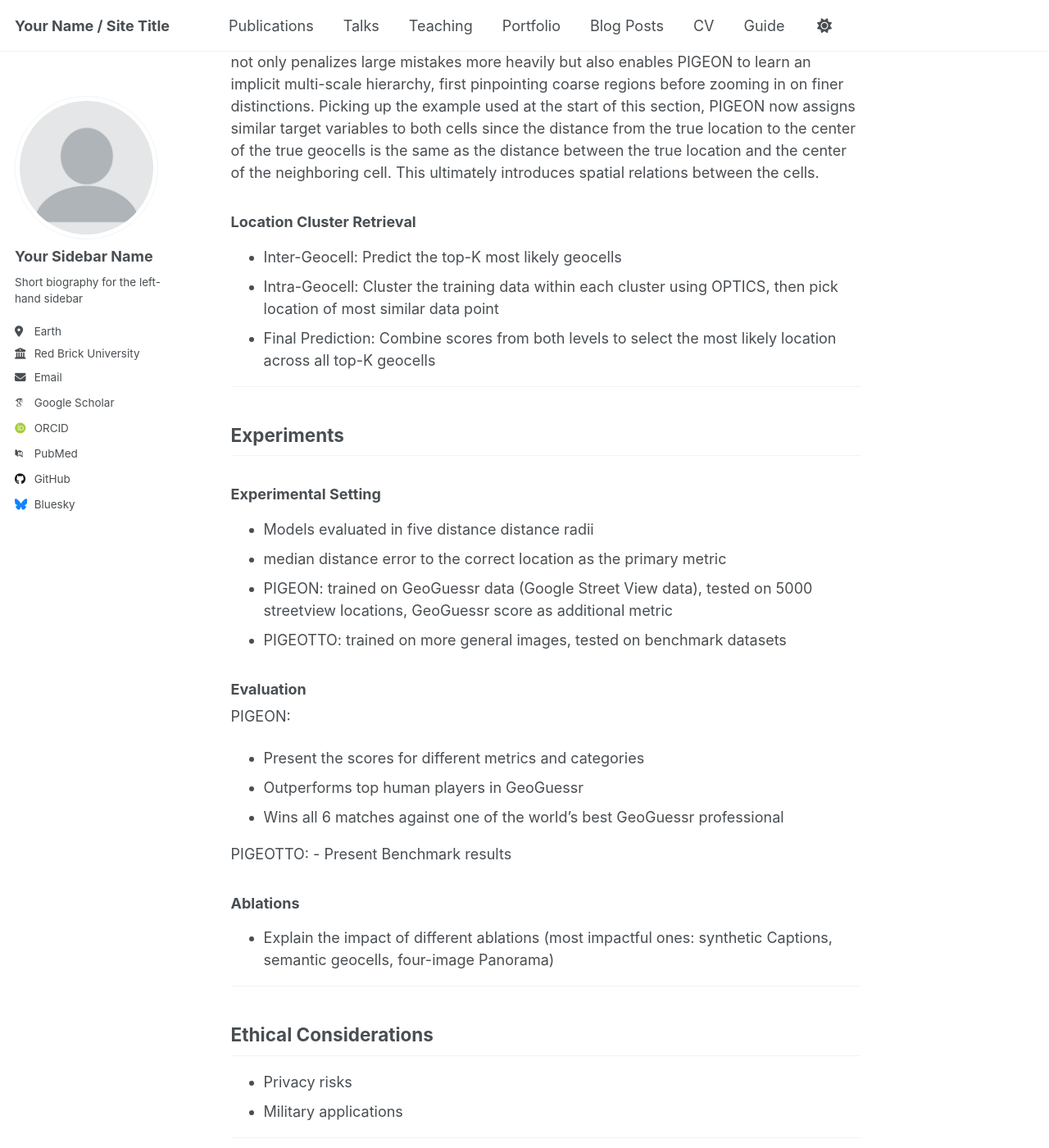
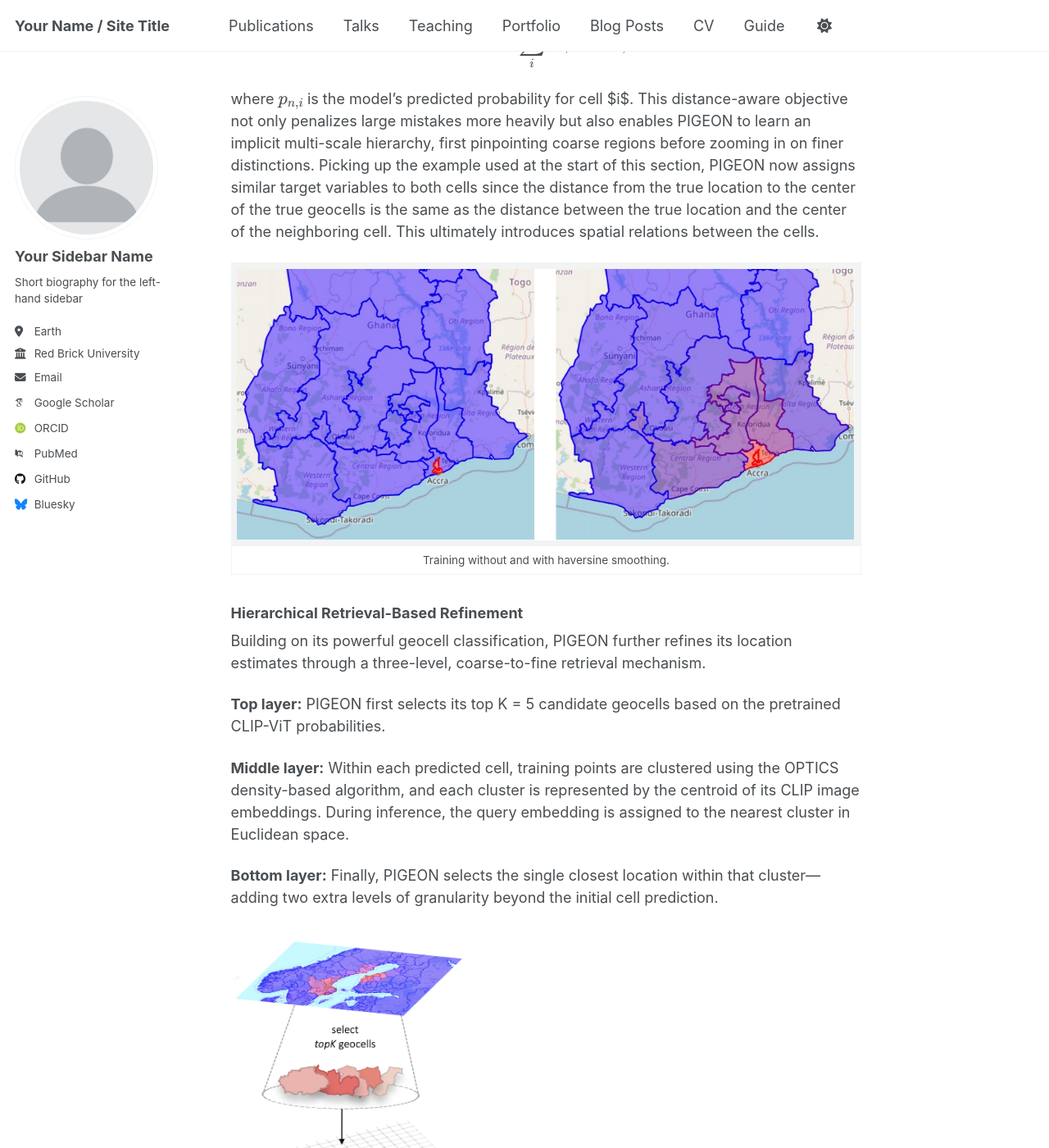
Before and after one commit to Smilooooo/Smilooooo.github.io, a Jekyll site: the page built from _posts/2025-05-13-pigeon-post.md, in a window 1280 px wide and 1400 px high, scrolled down 8005 px. Shown: the whole window at 82% size. Built offline with Jekyll 4.4.1, drawn with Linux system fonts in a browser that asks for light colours; some web fonts are replaced; some of the changed text lies outside the part shown.

Commit message:
haversine smoothing, hierarchical retrieval and experimental settings

```diff
--- a/_posts/2025-05-13-pigeon-post.md
+++ b/_posts/2025-05-13-pigeon-post.md
@@ -25,9 +25,11 @@
    - [Geocell Division](#geocell-division)
    - [Synthetic Image Captions](#synthetic-image-captions)
    - [Distance-Based Label Smoothing](#distance-based-label-smoothing)
-   - [Location Cluster Retrieval](#location-cluster-retrieval)
+   - [Hierarchical Retrieval-Based Refinement](hierarchical-retrieval-based-refinement)
 3. [Experiments](#experiments)
    - [Experimental Setting](#experimental-setting)
+   - [Qualitative Analysis]
+   - [Quantative Analysis]
    - [Evaluation](#evaluation)
    - [Ablations](#ablations)
 4. [Ethical Considerations](#ethical-considerations)
@@ -122,7 +124,7 @@
 One of PIGEON’s main contributions is joining the discrete nature of geocell classification with the continuous structure of the Earth’s surface. Traditional approaches treat each geocell as an independent class, penalizing all mistakes equally even when two cells lie side by side and the true location lies in between the two cells. In reality, misclassifying neighboring regions is far less severe than misclassifying two distant continents. To address this problem, PIGEON introduces a novel Haversine-smoothed loss that explicitly models spatial relations between geocells.
 
 At its core, the technique computes the great-circle (Haversine) distance between every geocell’s centroid and the true image location. The great-circle distance between two points on the surface of a sphere is the shortest distance along the surface, accounting for the sphere’s curvature.
-Instead of a one-hot target, each training example is assigned a soft label vector $$y_{n,i}$$ over all cells $i$, where
+Instead of a one-hot target, each training example is assigned a soft label vector $$y_{n,i}$$ over all cells $$i$$, where
 
 $$
 y_{n,i} = \exp\!\left(-\frac{\mathrm{Hav}(g_i, x_n) - \mathrm{Hav}(g_{\mathrm{true}}, x_n)}{\tau}\right)
@@ -138,13 +140,26 @@
 
 where $$p_{n,i}$$ is the model’s predicted probability for cell $i$. This distance-aware objective not only penalizes large mistakes more heavily but also enables PIGEON to learn an implicit multi-scale hierarchy, first pinpointing coarse regions before zooming in on finer distinctions. Picking up the example used at the start of this section, PIGEON now assigns similar target variables to both cells since the distance from the true location to the center of the true geocells is the same as the distance between the true location and the center of the neighboring cell. This ultimately introduces spatial relations between the cells.
 
+| ![Haversine smoothing curves](/images/haversineLoss.png) |
+|:---:|
+|Training without and with haversine smoothing. |
 
 
-### Location Cluster Retrieval
 
-- Inter-Geocell: Predict the top-K most likely geocells
-- Intra-Geocell: Cluster the training data within each cluster using OPTICS, then pick location of most similar data point
-- Final Prediction: Combine scores from both levels to select the most likely location across all top-K geocells
+### Hierarchical Retrieval-Based Refinement
+
+Building on its powerful geocell classification, PIGEON further refines its location estimates through a three-level, coarse-to-fine retrieval mechanism.
+
+**Top layer:** PIGEON first selects its top K = 5 candidate geocells based on the pretrained CLIP-ViT probabilities.
+
+**Middle layer:** Within each predicted cell, training points are clustered using the OPTICS density-based algorithm, and each cluster is represented by the centroid of its CLIP image embeddings. During inference, the query embedding is assigned to the nearest cluster in Euclidean space.
+
+**Bottom layer:** Finally, PIGEON selects the single closest location within that cluster—adding two extra levels of granularity beyond the initial cell prediction.
+
+![Three-level hierarchical retrieval diagram](/images/threeLayers.png)
+
+To integrate these multi-scale cues, PIGEON multiplies each geocell’s original probability by a refinement score derived from a temperature-scaled softmax over the cluster distances. This joint scoring across all top K cells yields a final geolocation estimate that balances global confidence with local embedding proximity.
+
 
 
 
@@ -154,13 +169,32 @@
 
 ### Experimental Setting
 
-- Models evaluated in five distance distance radii
-- median distance error to the correct location as the primary metric
-- PIGEON: trained on GeoGuessr data (Google Street View data), tested on 5000 streetview locations, GeoGuessr score as additional metric
-- PIGEOTTO: trained on more general images, tested on benchmark datasets
+<!-- TODO new introduction-->
+To assess how well PIGEON performs at geolocating images, the researchers designed a two-pronged evaluation using both synthetic setups and real-world conditions—each tailored to a specific use case.
+
+**For PIGEON**, which is optimized for Street View images like in GeoGuessr, the authors collected a dataset of 100,000 locations from the game. At each location, they captured a 360-degree view using four images spaced evenly around the compass. This panorama-style input helps the model detect geographical cues like vegeatation. In total, the training data amounted to 400,000 images.
+
+To evaluate PIGEON’s accuracy, the researchers used a separate holdout set of 5,000 unseen GeoGuessr locations. Importantly, they didn’t just rely on offline metrics. They also deployed PIGEON live into GeoGuessr using a custom Chrome extension bot. This allowed for direct comparisons against players across all skill levels—including one of the world’s top-ranked professionals.
+
+| ![Geoguessr Panorama](/images/panoramaGeoguessr.png) |
+|:---:|
+|Four images comprising a 360-degree panorama from a location in Pegswood, England|
+
+**For PIGEOTTO**, the broader model designed to handle general-purpose geolocation from a single image, the researchers gathered over 4.5 million images from Flickr and Wikipedia (including landmarks from the Google Landmarks v2 dataset). Instead of Street View, these images came from diverse, user-generated content around the world.
+
+<!-- TODO Unsure if should be kept -->
+PIGEOTTO was tested on several standard geolocation benchmarks—including IM2GPS, YFCC4k, and the particularly challenging GWS15k—to see how it would perform on out-of-distribution data. These benchmarks evaluate how many guesses fall within different distance thresholds (like 25 km or 200 km from the correct location) and measure median error in kilometers.
+
+| ![PIGEOTTA images](/images/pigeottoRandom.png) |
+|:---:|
+|Four samples from the MediaEval 2016 dataset|
+
+To summarize, while PIGEON was built to master the game of GeoGuessr using panoramic Street View inputs, PIGEOTTO was trained for general image geolocation on a planetary scale. The careful separation of data sources and testing conditions ensured that each model was evaluated fairly in its respective domain.
 
 
-### Evaluation
+
+
+### Qualitative Analysis
 
 PIGEON:
 
```
Also changed, not shown: other parts of _posts/2025-05-13-pigeon-post.md (+3 -0 lines), images/haversineLoss.png (added), images/panoramaGeoguessr.png (added), images/pigeottoRandom.png (added), images/threeLayers.png (added).
